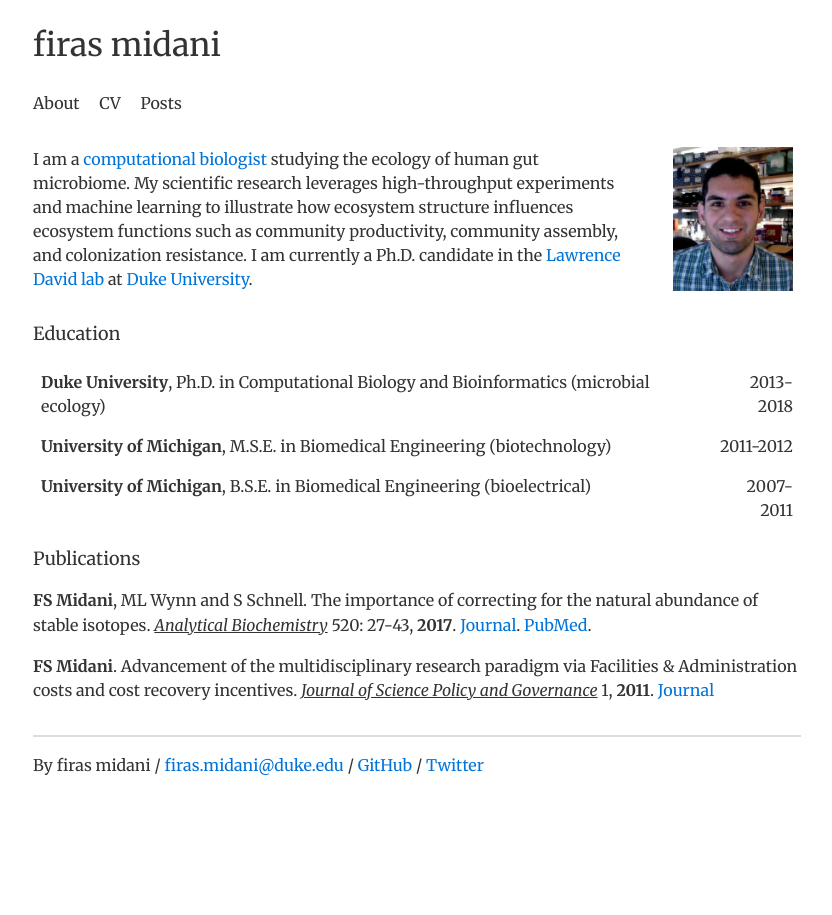
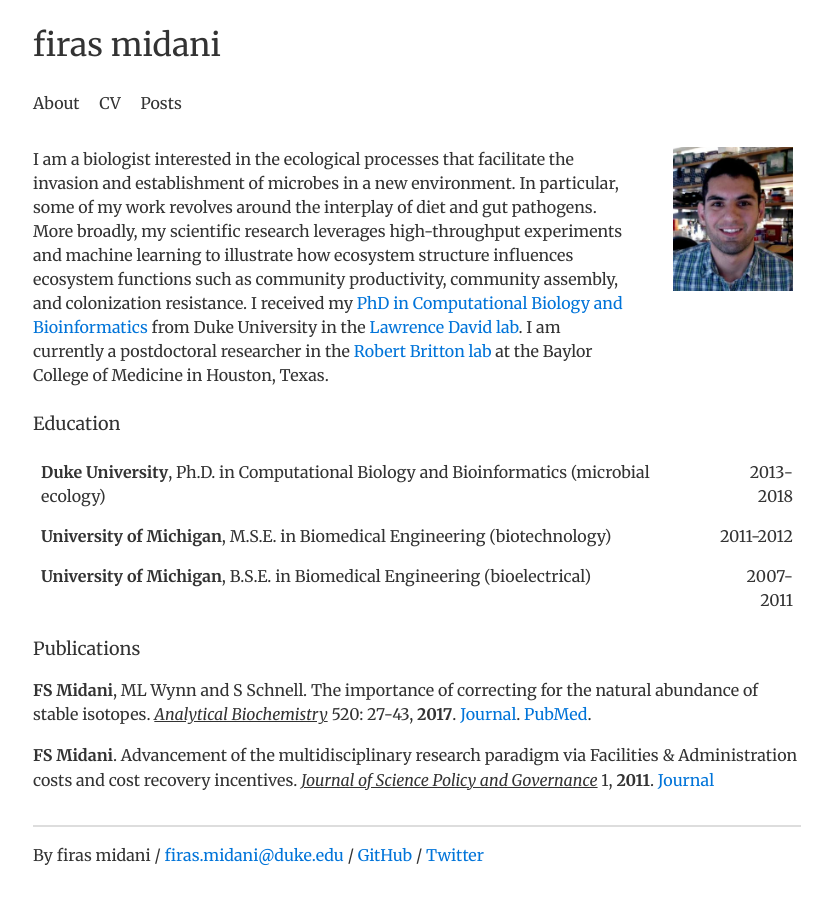
Before and after one commit to firasmidani/firasmidani.github.io, a Jekyll site: the page built from cv/cv.html, in a window 1280 px wide. Shown: the whole page, without its empty margins (223-1055 px from the left). Built offline with Jekyll 4.4.1, drawn with Linux system fonts in a browser that asks for light colours; comment, search, counter and statistics services are not loaded.

Commit message:
Update cv.html

```diff
--- a/cv/cv.html
+++ b/cv/cv.html
@@ -9,12 +9,19 @@ title: cv
 <col width="22%">
 <tr>
    <td align="left" vertical-align="center" style="padding-left:0px">
-         <p1 >I am a <a href="https://genome.duke.edu/education/CBB">computational biologist</a> studying the ecology of human gut microbiome.
-	   My scientific research leverages high-throughput experiments and machine learning
-		to illustrate how ecosystem structure influences ecosystem functions such as
-		community productivity, community assembly, and colonization resistance.
-	   I am currently a Ph.D. candidate in the <a href="http://el.ladlab.org:8080">Lawrence David lab</a>
-		at <a href="https://en.wikipedia.org/wiki/Duke_University">Duke University</a>.
+         <p1 >I am a biologist interested in the ecological processes that facilitate
+	   the invasion and establishment of microbes in a new environment. In particular,
+	   some of my work revolves around the interplay of diet and gut pathogens. More
+	   broadly, my scientific research
+	   leverages high-throughput experiments and machine learning to illustrate
+	   how ecosystem structure influences ecosystem functions such as community
+	   productivity, community assembly, and colonization resistance. I received
+	   my <a href="https://genome.duke.edu/education/CBB">PhD in Computational
+	   Biology and Bioinformatics</a>  from Duke University in the
+	   <a href="http://el.ladlab.org:8080">Lawrence David lab</a>.
+	   I am currently a postdoctoral researcher in the
+	   <a href=“https://www.bcm.edu/research/labs/robert-britton”>Robert Britton lab</a>
+	   at the Baylor College of Medicine in Houston, Texas.
        </p1>
 </td>
 <td align="right" style="padding-left:0px">
```
